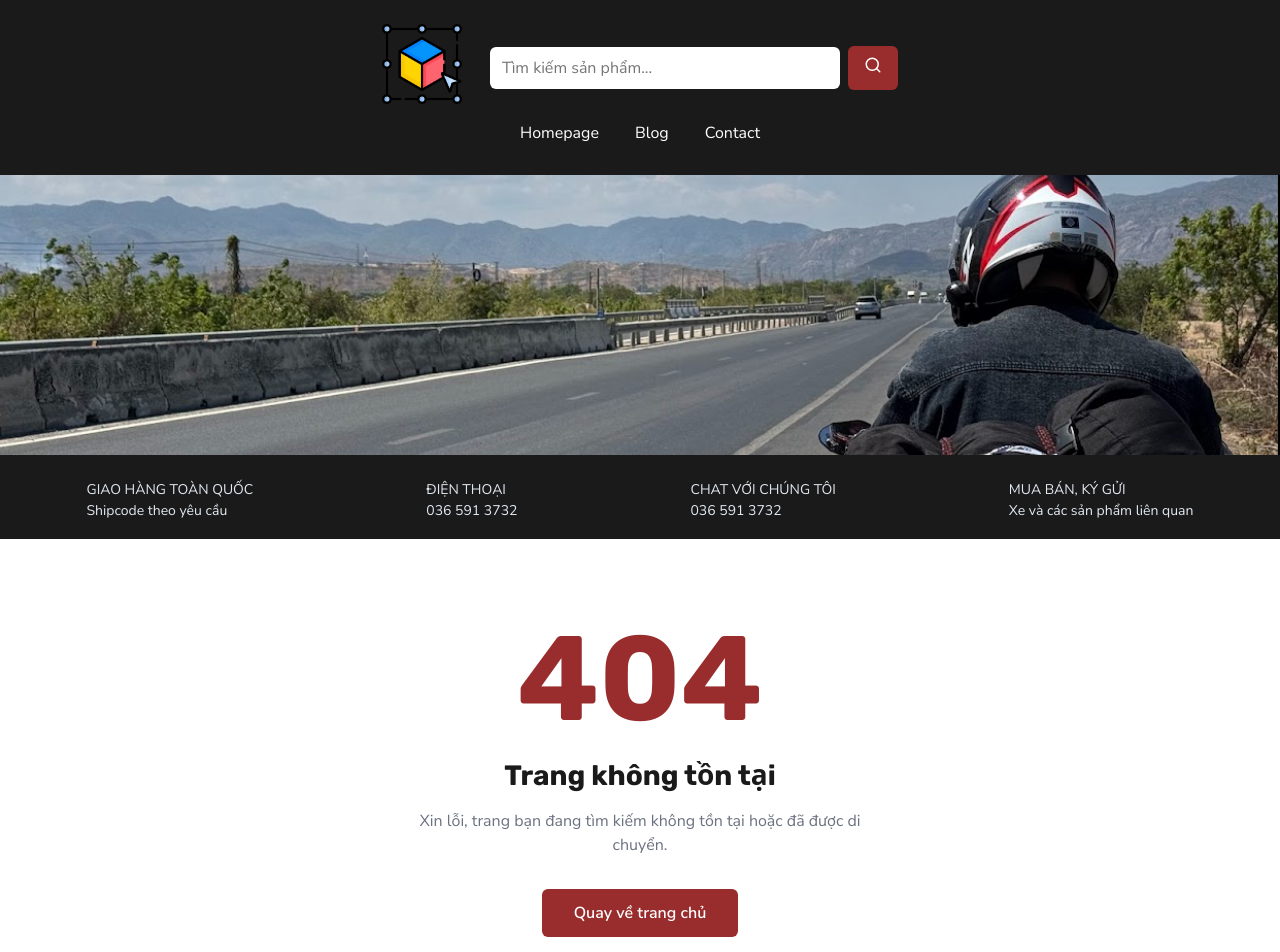
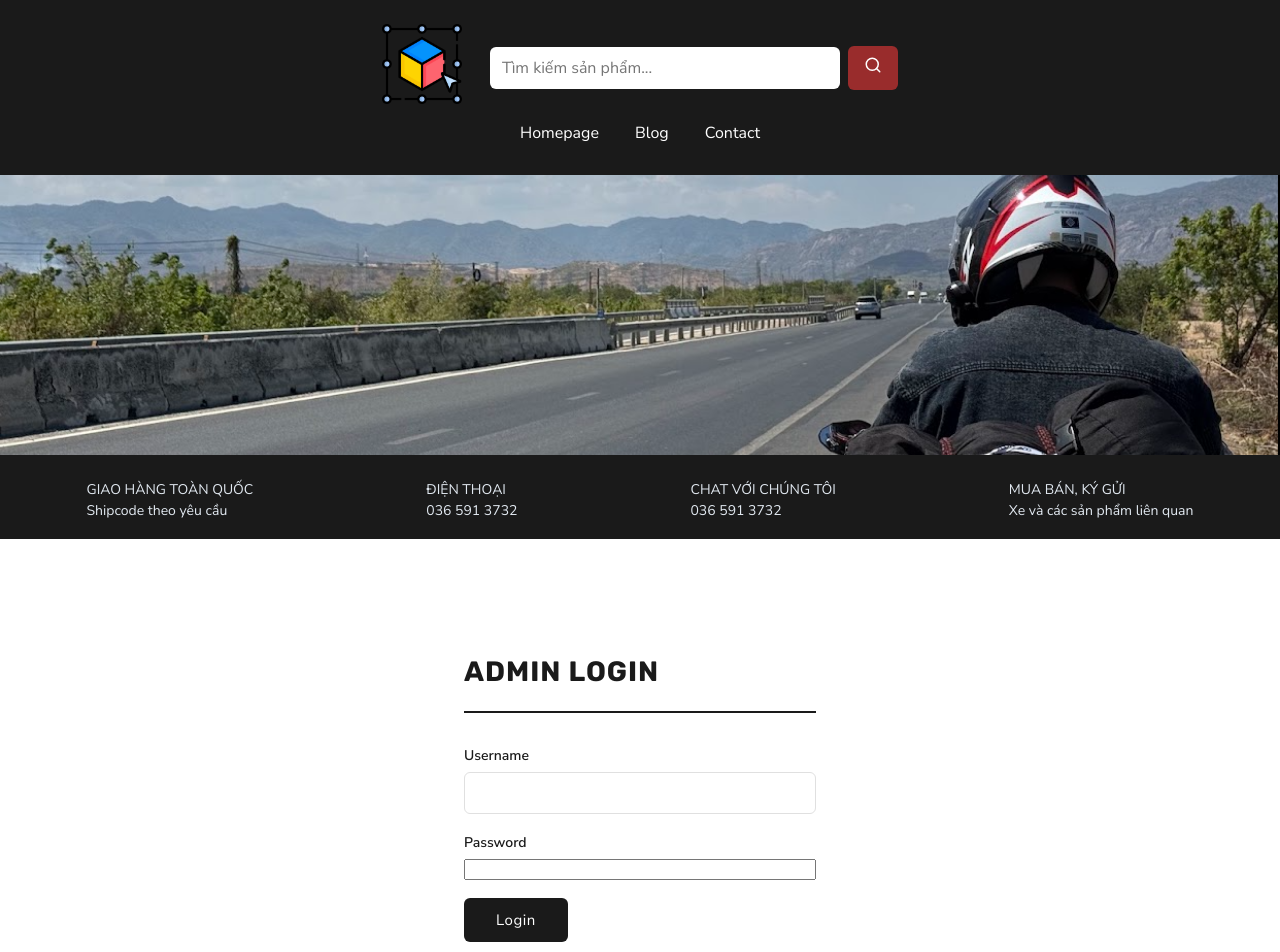
Before and after one commit to linhhn508/3-tier-motorshop, a React (Vite) app in the folder frontend/: page /admin/login in a window 1280 px wide. Shown: the top 952 px of the page. Built offline with nearby package versions, Linux system fonts and the light colour scheme.

Commit message:
[frontend] add admin login page

```diff
--- a/frontend/src/App.jsx
+++ b/frontend/src/App.jsx
@@ -7,6 +7,7 @@ import BlogPage from './pages/BlogPage'
 import ContactPage from './pages/ContactPage'
 import ProductInfoPage from './pages/ProductInfoPage'
 import NotFoundPage from './pages/NotFoundPage'
+import AdminLoginPage from './pages/AdminLoginPage'
 
 function App() {
   return (
@@ -15,6 +16,7 @@ function App() {
       <main>
         <Routes>
           <Route path="/" element={<HomePage />} />
+          <Route path="/admin/login" element={<AdminLoginPage />} />
           <Route path="/blog" element={<BlogPage />} />
           <Route path="/contact" element={<ContactPage />} />
           <Route path="/product/:productId" element={<ProductInfoPage />} />
--- /dev/null
+++ b/frontend/src/pages/AdminLoginPage.jsx
@@ -0,0 +1,61 @@
+import { useState } from 'react'
+import { useNavigate } from 'react-router-dom'
+import '../styles/pages.css'
+
+function AdminLoginPage() {
+  const [username, setUsername] = useState('')
+  const [password, setPassword] = useState('')
+  const [error, setError] = useState(null)
+  const [loading, setLoading] = useState(false)
+  const navigate = useNavigate()
+
+  const handleSubmit = async (e) => {
+    e.preventDefault()
+    setLoading(true)
+    setError(null)
+    try {
+      const resp = await fetch('/api/auth/login', {
+        method: 'POST',
+        headers: { 'Content-Type': 'application/json' },
+        body: JSON.stringify({ username, password }),
+      })
+      if (resp.ok) {
+        const data = await resp.json()
+        localStorage.setItem('admin_token', data.token)
+        navigate('/admin')
+      } else {
+        setError('Invalid credentials')
+      }
+    } catch {
+      setError('Connection error')
+    } finally {
+      setLoading(false)
+    }
+  }
+
+  return (
+    <div className="page-container" style={{ maxWidth: 400, margin: '80px auto' }}>
+      <div className="page-header">
+        <h2>Admin Login</h2>
+      </div>
+      <form onSubmit={handleSubmit} noValidate>
+        <div className="form-group">
+          <label htmlFor="admin-user">Username</label>
+          <input type="text" id="admin-user" value={username}
+            onChange={(e) => setUsername(e.target.value)} required />
+        </div>
+        <div className="form-group">
+          <label htmlFor="admin-pass">Password</label>
+          <input type="password" id="admin-pass" value={password}
+            onChange={(e) => setPassword(e.target.value)} required />
+        </div>
+        {error && <div className="form-status error" role="alert">{error}</div>}
+        <button type="submit" className="submit-btn" disabled={loading}>
+          {loading ? 'Logging in...' : 'Login'}
+        </button>
+      </form>
+    </div>
+  )
+}
+
+export default AdminLoginPage
--- a/frontend/src/pages/ContactPage.jsx
+++ b/frontend/src/pages/ContactPage.jsx
@@ -21,7 +21,7 @@ function ContactPage() {
     setSubmitting(true)
     setStatus(null)
     try {
-      const response = await fetch('/api/contact', {
+      const response = await fetch('/api/contacts', {
         method: 'POST',
         headers: { 'Content-Type': 'application/json' },
         body: JSON.stringify(formData),
```
Also changed, not shown: frontend/tests/mocks/handlers.js (+10 -1 lines), 1 other file (tests, documents, lock files or other folders).
